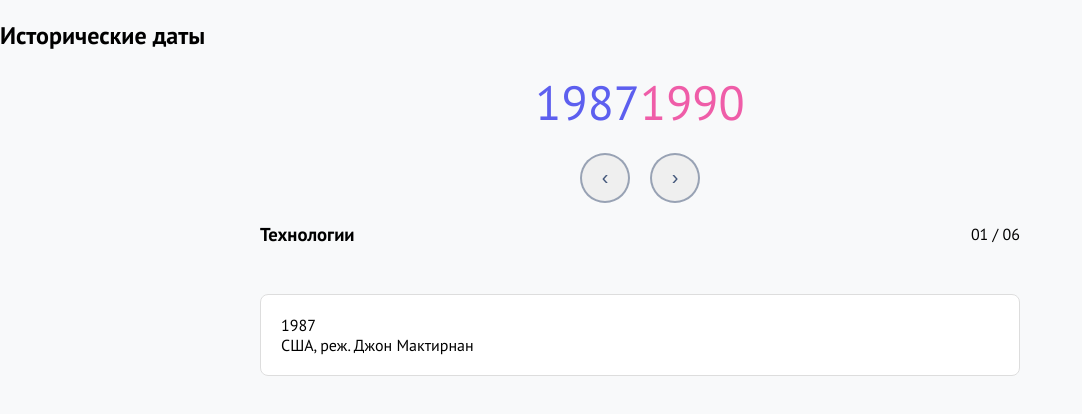
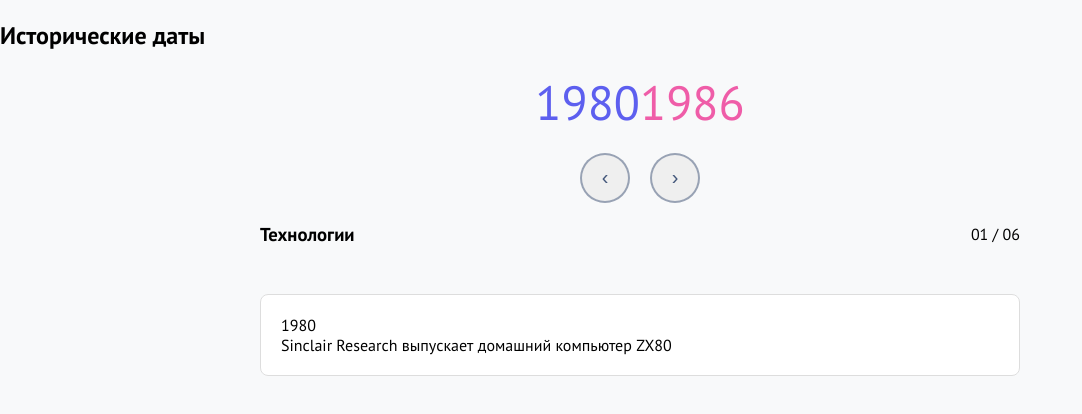
Before and after one commit to KateGoncharik/history-in-slides, a React app: page / in a window 1280 px wide. Shown: the top 414 px of the page, without its empty margins (0-1082 px from the left). Built offline with nearby package versions, Linux system fonts and the light colour scheme.

Commit message:
update data

```diff
--- a/src/data.ts
+++ b/src/data.ts
@@ -2,43 +2,184 @@ import { Category } from './types';
 
 export const mockCategories: Category[] = [
   {
+    id: 1,
     name: 'Технологии',
     events: [
-      { year: 1987, description: 'США, реж. Джон Мактирнан' },
+      { id: 101, year: 1980, description: 'Sinclair Research выпускает домашний компьютер ZX80' },
       {
-        year: 1988,
-
-        description: 'США, реж. Роберт Земекис',
+        id: 102,
+        year: 1982,
+        description:
+          'Появился домашний компьютер ZX Spectrum выпущенный братством компаний Sinclair Research',
       },
-      { year: 1989, description: 'США, реж. Роберт Земекис' },
-      { year: 1990, description: 'США, реж. Джон Мактирнан' },
+      {
+        id: 103,
+        year: 1983,
+        description:
+          'Появился домашний компьютер ZX Spectrum выпущенный братством компаний Sinclair Research',
+      },
+      {
+        id: 104,
+        year: 1985,
+        description:
+          'Появился домашний компьютер ZX Spectrum выпущенный братством компаний Sinclair Research',
+      },
+      {
+        id: 105,
+        year: 1986,
+        description:
+          'Появился домашний компьютер ZX Spectrum выпущенный братством компаний Sinclair Research',
+      },
     ],
   },
   {
+    id: 2,
     name: 'Кино',
-    events: [{ year: 1987 }, { year: 1988 }],
+    events: [
+      {
+        id: 201,
+        year: 1987,
+        description: '"Хищник"/Predator, США (реж. Джон Мактирнан)',
+      },
+      {
+        id: 202,
+        year: 1988,
+        description:
+          '"Кто подставил кролика Роджера"/Who Framed Roger Rabbit, США (реж. Роберт Земекис)',
+      },
+      {
+        id: 203,
+        year: 1990,
+        description: '"Назад в будущее 2"/Back To The Future 2, США (реж. Роберт Земекис)',
+      },
+      {
+        id: 204,
+        year: 1990,
+        description: '"Крепкий орешек 2"/Die Hard 2, США (реж. Ренни Харлин)',
+      },
+      {
+        id: 205,
+        year: 1991,
+        description: '"Семейка Аддамс"/The Addams Family, США (реж. Барри Зонненфельд)',
+      },
+    ],
   },
   {
+    id: 3,
     name: 'Литература',
-    events: [{ year: 1987 }, { year: 1988 }],
+    events: [
+      {
+        id: 301,
+        year: 1992,
+        description:
+          'Нобелевская премия по литературе - Дерек Уолкотт, "За блестящий образец карибского эпоса в 64 разделах"',
+      },
+      { id: 302, year: 1994, description: '"Бессонница" - роман Стивена Кинга' },
+      { id: 303, year: 1995, description: 'Нобелевская премия по литературе - Шеймас Хини' },
+      {
+        id: 304,
+        year: 1996,
+        description: '"Гарри поттер и философский камень" - Джоан К. Роулинг',
+      },
+      {
+        id: 305,
+        year: 1997,
+        description: '"Гарри поттер и философский камень" - Джоан К. Роулинг',
+      },
+    ],
   },
   {
+    id: 4,
     name: 'Театр',
-    events: [{ year: 1987 }, { year: 1988 }],
+    events: [
+      {
+        id: 401,
+        year: 1999,
+        description:
+          'Премьера балета "Золушка" в постановке Жан-Кристофера Майо, сценография Эрнеста Пиньона',
+      },
+      { id: 402, year: 2000, description: 'Возобновлено издание журнала "Театр"' },
+      {
+        id: 403,
+        year: 2002,
+        description:
+          'Премьера трилогии Тома Стоппарда "Берег Утопии", Королевский Национальный театр, Лондон',
+      },
+      {
+        id: 404,
+        year: 2003,
+        description:
+          'В Венеции торжественно откроется оперный театр "Ля Фениче" ("Феникс"), сожженный дотла в январе 1996 года',
+      },
+      {
+        id: 405,
+        year: 2003,
+        description:
+          'В Венеции торжественно откроется оперный театр "Ля Фениче" ("Феникс"), сожженный дотла в январе 1996 года',
+      },
+    ],
   },
   {
+    id: 5,
     name: 'Спорт',
-    events: [{ year: 1987 }, { year: 1988 }],
+    events: [
+      {
+        id: 501,
+        year: 2006,
+        description: 'Баскетбольный клуб ЦСКА стал победителем национального первенства России',
+      },
+      {
+        id: 502,
+        year: 2008,
+        description: 'С 8 по 24 августа в Пекине прошли 29-е летние Олимпийские игры',
+      },
+      {
+        id: 503,
+        year: 2010,
+        description: '13-28 февраля в Ванкувере прошли Зимние Олимпийские игры',
+      },
+      {
+        id: 504,
+        year: 2012,
+        description: '2 августа - Летние Олимпийские игры',
+      },
+      { id: 505, year: 2014, description: 'XXII Зимние Олимпийские игры прошли в Сочи, Россия' },
+    ],
   },
   {
+    id: 6,
     name: 'Наука',
     events: [
       {
+        id: 601,
         year: 2015,
         description:
           '13 сентября — частное солнечное затмение, видимое в Южной Африке и части Антарктиды',
       },
-      { year: 2022 },
+      {
+        id: 602,
+        year: 2016,
+        description:
+          'Телескоп "Хаббл" обнаружил самую удалённую из всех обнаруженных галактик получившую обозначение GN-z11',
+      },
+      {
+        id: 603,
+        year: 2017,
+        description:
+          'Компания Tesla официально представила первый в мире электрический грузовик Tesla Semi',
+      },
+      {
+        id: 604,
+        year: 2017,
+        description:
+          'Компания Tesla официально представила первый в мире электрический грузовик Tesla Semi',
+      },
+      {
+        id: 605,
+        year: 2022,
+        description:
+          'Компания Tesla официально представила первый в мире электрический грузовик Tesla Semi',
+      },
     ],
   },
 ];
```
